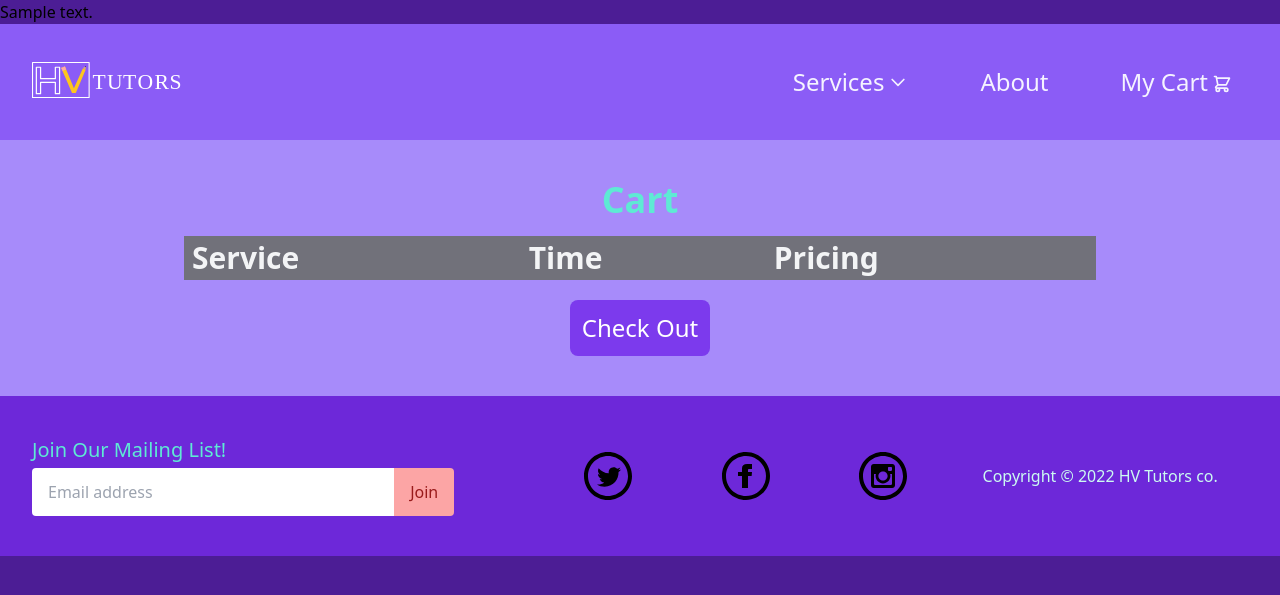
After one commit to LavaWaffle/HVTutors, a Flask app: template website/templates/cart.html in a window 1280 px wide. The commit adds this page. Shown: the top 595 px of the page. Run offline with Flask 2, Linux system fonts and the light colour scheme; the template is opened without the code that fills it: most values are stand-ins (such as "Sample title", 1, 10 or a date in 2020); one stand-in notice (Sample message) is shown; lists and menus that the app fills with data are empty; some libraries are stand-ins or nearby versions.

Commit message:
Added Cart Page

```diff
--- a/main.py
+++ b/main.py
@@ -6,4 +6,4 @@ from website import create_app
 app = create_app()
 
 if __name__ == '__main__':
-  app.run(host='0.0.0.0', port=6080, debug=True)
+  app.run(host='0.0.0.0', port=8080, debug=True)
--- /dev/null
+++ b/website/templates/cart.html
@@ -0,0 +1,99 @@
+{% extends "base.html" %}
+
+<!-- sets title -->
+{% block title %}Cart{% endblock %}
+
+<!-- hero -->
+{% block hero %}
+<section class="bg-violet-400 py-10">
+	<!-- width limiter -->
+	<div class="lg:max-w-5xl xl:max-w-7xl 2xl:max-w-[100rem] mx-auto px-8">
+
+		<!-- body title -->
+		<div class="flex items-center justify-center w-full mb-4">
+			<h1 class="text-teal-300 text-4xl text-center font-bold">
+				Cart
+			</h1>
+		</div>
+
+		<!-- cart -->
+		<div class="flex items-center justify-center w-full">
+			<table class="w-fit sm:w-fit md:w-10/12 lg:w-9/12 bg-zinc-500 text-center md:text-left text-xl sm:text-3xl">
+				<thead class="text-gray-100 text-bold">
+					<tr>
+						<th class="py-[0.25rem] px-2">
+							Service
+						</th>
+						<th class="py-[0.25rem] px-2">
+							Time
+						</th>
+						<th class="py-[0.25rem] px-2">
+							Pricing
+						</th>
+					</tr>
+				</thead>
+
+				<tbody>
+					{% with messages = get_flashed_messages(with_categories=true) %}
+					{% if messages %}
+						{% for category, message in messages %}
+						{% if category == 'cart' %}
+							{% for list in message %}
+							<tr class="border-b-[2px] border-slate-500 even:bg-neutral-400 even:hover:bg-neutral-300 odd:bg-stone-400 odd:hover:bg-stone-300 even:text-gray-50 odd:text-zinc-50">
+								<td class="py-[0.25rem] px-2">
+									{{ list[1]['name'] }}
+								</td>
+								<td class="py-[0.25rem] px-2">
+									{{ list[1]['chosenTime'][0] }}
+								</td>
+								<td class="py-[0.25rem] px-2">
+									${{ list[1]['chosenTime'][1] }}
+								</td>
+							</tr>
+							{% endfor %}
+						{% endif %}
+						{% endfor %}
+					{% endif %}
+					{% endwith %}
+				</tbody>
+
+				{% with messages = get_flashed_messages(with_categories=true) %}
+				{% if messages %}
+					{% for category, message in messages %}
+					{% if category == 'sum' %}
+							<thead class="text-gray-100 text-bold">
+								<tr>
+									<th class="py-[0.25rem] px-2 text-center" colspan="3">
+										Total Price
+									</th>
+								</tr>
+							</thead>
+							<tbody>
+								{% if message != 0 %}
+								<tr class="border-b-[2px] border-slate-500 bg-stone-400 hover:bg-stone-300 text-emerald-200">
+									<td class="py-[0.25rem] px-2 text-center" colspan="3">
+										${{message}}
+									</td>
+								</tr>
+								{% endif %}
+							</tbody>
+						{% endif %}
+						{% endfor %}
+					{% endif %}
+					{% endwith %}
+
+			</table>
+		</div>
+
+		<!-- check out button -->
+			<div class="mt-5">
+			 <form class="flex justify-center items-center" action="" method="POST">
+					<label for="checkOut" class="hidden"></label>
+					<input value="checkOut" type="text" name="checkOut" class="hidden">
+					<button type="sumbit" class="text-white text-2xl p-3 rounded-lg transition ease-in-out bg-violet-600 hover:bg-teal-400">Check Out</button>
+				</form>
+			</div>
+
+	</div>
+</section>
+{% endblock %}
--- a/website/xlsxRead.py
+++ b/website/xlsxRead.py
@@ -32,6 +32,7 @@ def getType(bigDict, type):
 	return returnDict
 
 def getFront(bigDict, frontList):
+	sum = 0
 	returnList = []
 	for list in frontList:
 		for key, value in bigDict.items():
@@ -45,4 +46,5 @@ def getFront(bigDict, frontList):
 				else:
 					value['chosenTime'] = ['2 Hours', value['2Hours']]
 				returnList.append([key, value])
-	return returnList
+				sum += value['chosenTime'][1]
+	return (returnList, sum)
```
Also changed, not shown: website/templates/services.html (+4 -4 lines), website/views.py (+54 -21 lines).
